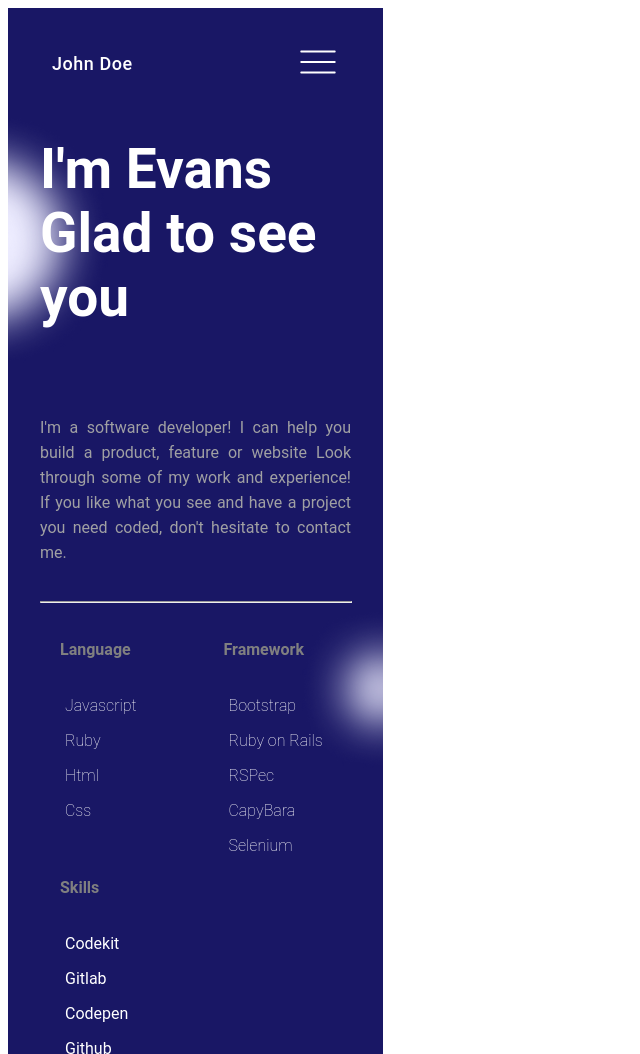
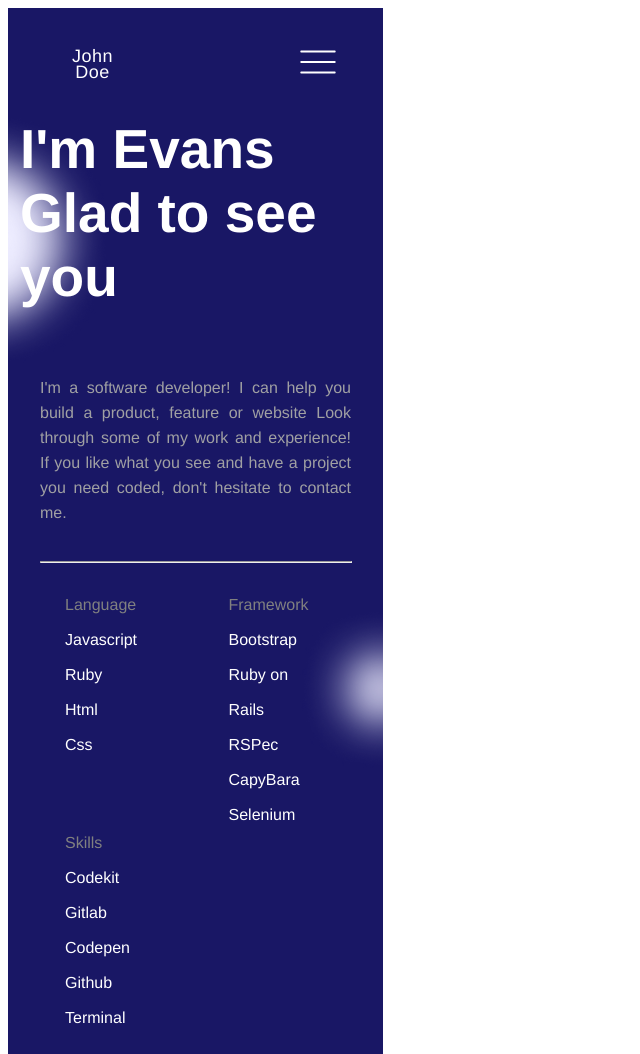
Before and after one commit to Doheera-kosi/Profile-Mobile-Version, a website: page index.html in a window 1280 px wide. Shown: the top 1054 px of the page, without its empty margins (0-640 px from the left). Drawn offline with Linux system fonts and the light colour scheme.

Commit message:
Update index.html and style.css to correspond with linters

```diff
--- a/index.html
+++ b/index.html
@@ -38,7 +38,7 @@
                     <div class="frame">
                         <div class="language">
                             <ul>
-                                <h4 class="common">Language</h4>
+                                <li class="common">Language</li>
                                 <li>Javascript</li>
                                 <li>Ruby</li>
                                 <li>Html</li>
@@ -47,7 +47,7 @@
                         </div>
                         <div class="framework">
                             <ul>
-                                <h4 class="common">Framework</h4>
+                                <li class="common">Framework</li>
                                 <li>Bootstrap</li>
                                 <li>Ruby on Rails</li>
                                 <li>RSPec</li>
@@ -58,7 +58,7 @@
                     </div>
                     <div class="skills">
                         <ul>
-                            <h4 class="common">Skills</h4>
+                            <li class="common">Skills</li>
                             <li>Codekit</li>
                             <li>Gitlab</li>
                             <li>Codepen</li>
--- a/package.json
+++ b/package.json
@@ -1,5 +1,9 @@
 {
   "devDependencies": {
-    "hint": "^7.1.1"
+    "hint": "^7.1.1",
+    "stylelint": "^13.13.1",
+    "stylelint-config-standard": "^21.0.0",
+    "stylelint-csstree-validator": "^1.9.0",
+    "stylelint-scss": "^3.21.0"
   }
 }
--- a/style.css
+++ b/style.css
@@ -1,51 +1,52 @@
+
 html {
   padding: 0;
   margin: 0;
-    font-family: 'Roboto';
+  font-family: Helvetica, Arial, Verdana, Tahoma, sans-serif;
   list-style: none;
   color: white;
 }
-.screen{
+
+.screen {
   position: relative;
   width: 375px;
   height: 5415px;
   background: #191765;
   display: inline-block;
-    /* border: 5px solid black; */
 }
 
-.app-bar-compact{
+.app-bar-compact {
   position: absolute;
   width: 375px;
   height: 92px;
-    left: 0px;
-    top: 0px;
+  left: 0;
+  top: 0;
 }
-.status-bar{
+
+.status-bar {
   position: absolute;
   width: 375px;
   height: 44px;
-    left: calc(50% - 375px/2);
-    top: 0px;
+  left: calc(50% - 375px / 2);
+  top: 0;
 }
 
-.header{
-    /* position: absolute; */
+.header {
   width: 100;
   height: 92px;
-    left: 0px;
-    top: 0px;
-    /* border: 2px solid white; */
+  left: 0;
+  top: 0;
 }
-.header-items{
+
+.header-items {
   width: 375px;
   height: 92px;
   position: absolute;
-    /* border: 2px solid crimson; */
   padding-top: 0;
   margin-top: 0;
 }
-.my-logo{
+
+.my-logo {
   display: flex;
   flex-direction: row;
   align-items: center;
@@ -54,14 +55,13 @@ html {
   width: 105px;
   height: 36px;
   left: 12px;
-    top: calc(50% - 36px/2);
+  top: calc(50% - 36px / 2);
+}
 
-
-}
-.logo-text{
+.logo-text {
   width: 81px;
   height: 16px;
-    font-family: 'Roboto';
+  font-family: Helvetica, Arial, Verdana, Tahoma, sans-serif;
   font-style: normal;
   font-weight: 500;
   font-size: 18px;
@@ -70,12 +70,12 @@ html {
   align-items: center;
   text-align: center;
   letter-spacing: 0.03em;
-    color: #FFFFFF;
+  color: #fff;
   flex: none;
   order: 0;
 }
 
-.menu-btn{
+.menu-btn {
   display: flex;
   flex-direction: row;
   align-items: flex-start;
@@ -84,37 +84,35 @@ html {
   width: 66px;
   height: 66px;
   right: 24px;
-    top: calc(50% - 66px/2);
+  top: calc(50% - 66px / 2);
   border-radius: 8px;
 }
 
-
-.headline{
+.headline {
   margin-top: 0;
   padding-top: 0;
-    margin: 0;
-    padding: 0;
   height: 70%;
   background-image: url("images/circles.png");
   background-repeat: no-repeat;
 }
 
-.text-container{
+.text-container {
   margin: 10px;
   padding: 2px;
   height: 100%;
 }
-h1{
-    font-family: 'Roboto';
+
+h1 {
+  font-family: Helvetica, Arial, Verdana, Tahoma, sans-serif;
   font-style: normal;
   font-weight: 600;
   font-size: 55px;
   padding-top: 0;
   margin-top: 5px;
-    padding: 20px;
 }
-p{
-    font-family: 'Roboto';
+
+p {
+  font-family: Helvetica, Arial, Verdana, Tahoma, sans-serif;
   font-style: normal;
   line-height: 25px;
   letter-spacing: normal;
@@ -124,7 +122,7 @@ p{
   color: #a0a0a3;
 }
 
-.social-media{
+.social-media {
   width: 100%;
   height: 82px;
   color: white;
@@ -132,33 +130,31 @@ p{
   text-align: center;
 }
 
-a{
+a {
   padding: 4px;
-    color: white
+  color: white;
 }
-i{
+
+i {
   height: 30px;
   width: 30px;
 }
 
-.links{
+.links {
   display: flex;
   width: 270px;
   padding-top: 50px;
   align-content: flex-start;
   align-items: center;
+  justify-content: center;
+}
 
-    display: flex;
-    justify-content: center;
-    align-items: center;
-
-}
-li{
+li {
   list-style: none;
   padding-left: 5px;
 }
 
-.support{
+.support {
   display: flex;
   flex-direction: column;
   align-items: flex-start;
@@ -166,47 +162,49 @@ li{
   padding: 0;
 }
 
-.frame{
+.frame {
   display: flex;
   flex-direction: row;
   align-items: flex-start;
-    padding: 0px;
   gap: 24px;
   width: 303px;
-    height: 214.15px;
+  height: 214px;
   flex: none;
   order: 0;
   flex-grow: 0;
   font-weight: 100;
 }
-.language{
+
+.language {
   width: 50%;
   line-height: 35px;
 }
 
-.framework{
-    width: 50%;
-    line-height: 35px;
-}
-.skills{
+.framework {
   width: 50%;
   line-height: 35px;
 }
 
-.common{
+.skills {
+  width: 50%;
+  line-height: 35px;
+}
+
+.common {
   color: gray;
 }
 
-hr{
+hr {
   width: 310px;
-    color:  #a2a3ae;
+  color: #a2a3ae;
 }
 
-.element{
+.element {
   display: flex;
   justify-content: center;
   align-items: center;
 }
+
 .work {
   font-family: system-ui, 'Segoe UI', Roboto, 'Open Sans', 'Helvetica Neue', sans-serif;
   font-weight: 500;
@@ -214,13 +212,14 @@ hr{
   color: #a2a3ae;
 }
 
-  .arrow{
+.arrow {
   padding-top: 23px;
 }
 
 a:hover {
   background: rgb(51, 49, 80);
 }
-.fa{
+
+.fa {
   border-radius: 15px;
 }
```
Also changed, not shown: 1 other file. Lines whose indentation alone changed are shown as unchanged.
